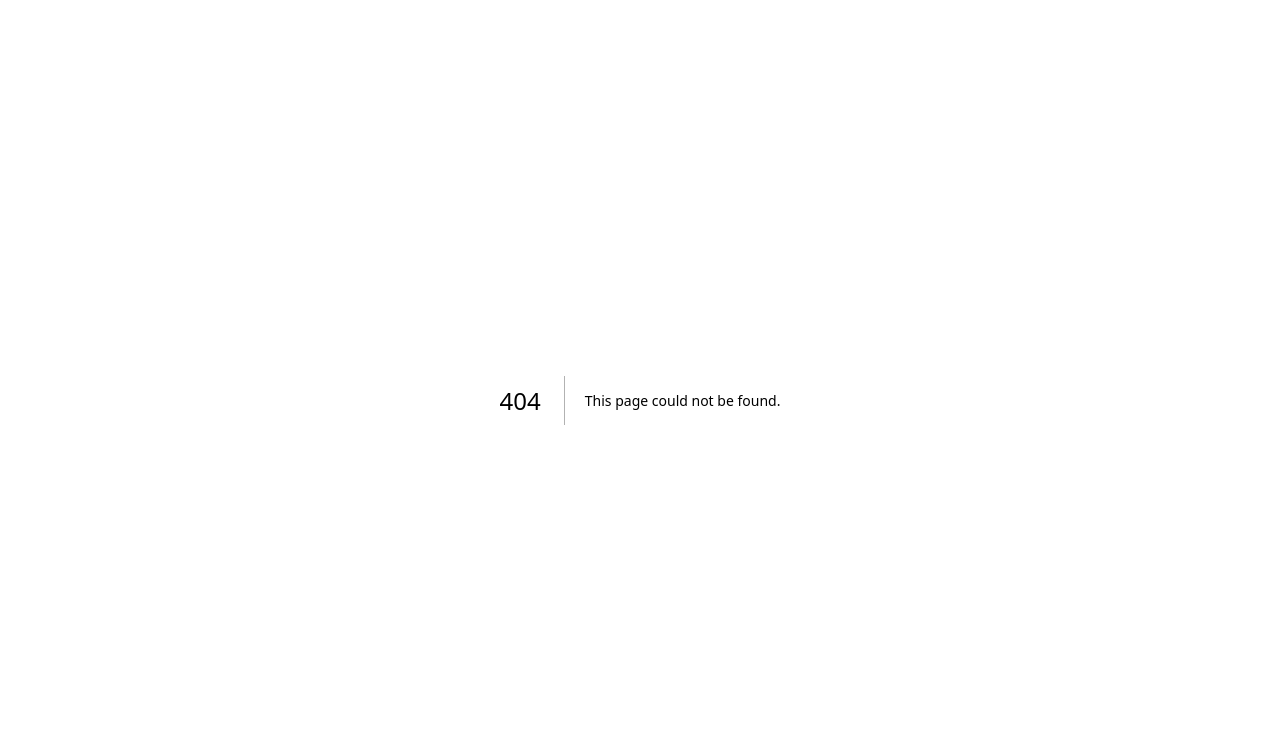
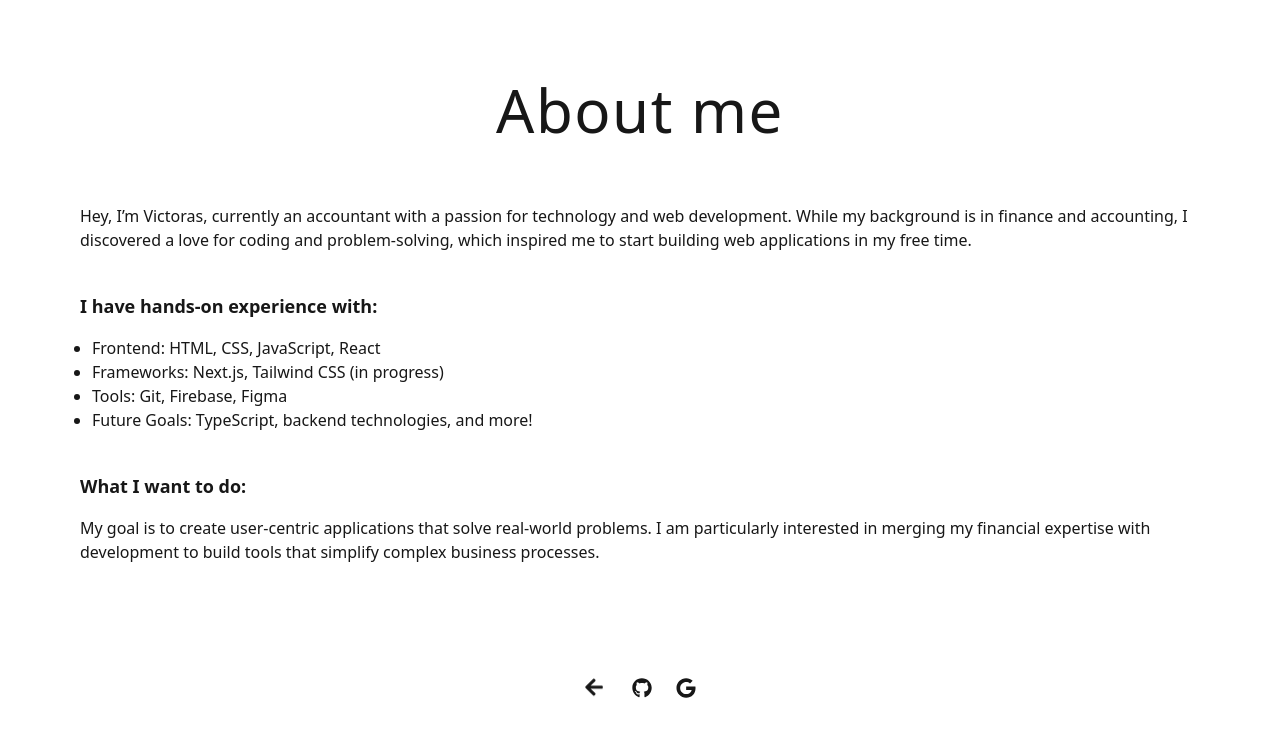
Before and after one commit to victoras24/portfolionextjs, a Next.js app: page /about in a window 1280 px wide. Before the commit this address had no page. Shown: the top 736 px of the page. Built offline with nearby package versions, Linux system fonts and the light colour scheme.

Commit message:
portfolio inital commit

```diff
--- /dev/null
+++ b/app/Footer.jsx
@@ -0,0 +1,42 @@
+"use client";
+import { FaGithub, FaGoogle, FaArrowLeft } from "react-icons/fa";
+import { useRouter, usePathname } from "next/navigation";
+
+export const Footer = () => {
+  const router = useRouter();
+  const pathname = usePathname();
+
+  const handleBackToHome = () => {
+    router.push("/");
+  };
+  return (
+    <footer className="flex gap-6 flex-wrap items-center justify-center mt-8 mb-10">
+      {pathname !== "/" && (
+        <a
+          className="flex items-center gap-2 hover:underline hover:underline-offset-4 cursor-pointer animate-bounce w-6 h-6"
+          onClick={handleBackToHome}
+          target="_blank"
+          rel="noopener noreferrer"
+        >
+          <FaArrowLeft aria-hidden size={20} />
+        </a>
+      )}
+      <a
+        className="flex items-center gap-2 hover:underline hover:underline-offset-4 hover:scale-150"
+        href="https://github.com/victoras24"
+        target="_blank"
+        rel="noopener noreferrer"
+      >
+        <FaGithub aria-hidden size={20} />
+      </a>
+      <a
+        className="flex items-center gap-2 hover:underline hover:underline-offset-4 hover:scale-150"
+        href="mailto:esaakidis@gmail.com"
+        target="_blank"
+        rel="noopener noreferrer"
+      >
+        <FaGoogle aria-hidden size={20} />
+      </a>
+    </footer>
+  );
+};
--- /dev/null
+++ b/app/about/page.js
@@ -0,0 +1,31 @@
+export const About = () => {
+  return (
+    <div className="font-mono flex flex-col p-8 sm:p-20 font-sans ">
+      <h1 className="text-6xl text-center tracking-wide mb-16">About me</h1>
+      <p className="mb-10">
+        Hey, I’m Victoras, currently an accountant with a passion for technology
+        and web development. While my background is in finance and accounting, I
+        discovered a love for coding and problem-solving, which inspired me to
+        start building web applications in my free time.
+      </p>
+      <h2 className="font-bold mb-4 text-lg">
+        I have hands-on experience with:
+      </h2>
+      <ul className="list-disc ml-3 mb-10">
+        <li>Frontend: HTML, CSS, JavaScript, React</li>
+        <li>Frameworks: Next.js, Tailwind CSS (in progress)</li>
+        <li>Tools: Git, Firebase, Figma</li>
+        <li>Future Goals: TypeScript, backend technologies, and more!</li>
+      </ul>
+      <h2 className="font-bold mb-4 text-lg">What I want to do:</h2>
+      <p>
+        My goal is to create user-centric applications that solve real-world
+        problems. I am particularly interested in merging my financial expertise
+        with development to build tools that simplify complex business
+        processes.
+      </p>
+    </div>
+  );
+};
+
+export default About;
--- a/app/layout.js
+++ b/app/layout.js
@@ -1,5 +1,6 @@
 import localFont from "next/font/local";
 import "./globals.css";
+import { Footer } from "./Footer";
 
 const geistSans = localFont({
   src: "./fonts/GeistVF.woff",
@@ -13,8 +14,8 @@ const geistMono = localFont({
 });
 
 export const metadata = {
-  title: "Create Next App",
-  description: "Generated by create next app",
+  title: "Victoras Isaakidis",
+  description: "Victoras Isaakidis Portfolio",
 };
 
 export default function RootLayout({ children }) {
@@ -24,6 +25,7 @@ export default function RootLayout({ children }) {
         className={`${geistSans.variable} ${geistMono.variable} antialiased`}
       >
         {children}
+        <Footer />
       </body>
     </html>
   );
--- a/app/page.js
+++ b/app/page.js
@@ -1,101 +1,38 @@
-import Image from "next/image";
-
 export default function Home() {
   return (
-    <div className="grid grid-rows-[20px_1fr_20px] items-center justify-items-center min-h-screen p-8 pb-20 gap-16 sm:p-20 font-[family-name:var(--font-geist-sans)]">
-      <main className="flex flex-col gap-8 row-start-2 items-center sm:items-start">
-        <Image
-          className="dark:invert"
-          src="/next.svg"
-          alt="Next.js logo"
-          width={180}
-          height={38}
-          priority
-        />
-        <ol className="list-inside list-decimal text-sm text-center sm:text-left font-[family-name:var(--font-geist-mono)]">
-          <li className="mb-2">
-            Get started by editing{" "}
-            <code className="bg-black/[.05] dark:bg-white/[.06] px-1 py-0.5 rounded font-semibold">
-              app/page.js
-            </code>
-            .
-          </li>
-          <li>Save and see your changes instantly.</li>
-        </ol>
+    <div className="font-mono flex flex-col items-center justify-center p-8 font-sans">
+      <main className="flex flex-col  items-center text-center sm:text-left">
+        <h1 className="text-6xl tracking-wide mb-1">Victoras Isaakidis</h1>
+        <p className="text-sm leading-6 tracking-tight mb-16">
+          having fun building interesting web applications
+        </p>
 
-        <div className="flex gap-4 items-center flex-col sm:flex-row">
+        <div className="w-full flex flex-col items-center justify-center">
+          <p>Latest project</p>
+          <iframe
+            className="w-full h-[300px] mb-10"
+            src="https://player.vimeo.com/video/1030112165?badge=0&amp;autopause=0&amp;player_id=0&amp;app_id=58479"
+            title="CompanySearch"
+          ></iframe>
+        </div>
+
+        <div className="flex gap-4 items-center flex-col sm:flex-row mt-8">
           <a
-            className="rounded-full border border-solid border-transparent transition-colors flex items-center justify-center bg-foreground text-background gap-2 hover:bg-[#383838] dark:hover:bg-[#ccc] text-sm sm:text-base h-10 sm:h-12 px-4 sm:px-5"
-            href="https://vercel.com/new?utm_source=create-next-app&utm_medium=appdir-template-tw&utm_campaign=create-next-app"
-            target="_blank"
+            className="rounded-full border border-transparent transition-colors flex items-center justify-center bg-foreground text-background gap-2 hover:bg-[#383838] dark:hover:bg-[#ccc] text-sm sm:text-base h-10 sm:h-12 px-4 sm:px-5"
+            href="/projects"
             rel="noopener noreferrer"
           >
-            <Image
-              className="dark:invert"
-              src="/vercel.svg"
-              alt="Vercel logomark"
-              width={20}
-              height={20}
-            />
-            Deploy now
+            Projects
           </a>
           <a
-            className="rounded-full border border-solid border-black/[.08] dark:border-white/[.145] transition-colors flex items-center justify-center hover:bg-[#f2f2f2] dark:hover:bg-[#1a1a1a] hover:border-transparent text-sm sm:text-base h-10 sm:h-12 px-4 sm:px-5 sm:min-w-44"
-            href="https://nextjs.org/docs?utm_source=create-next-app&utm_medium=appdir-template-tw&utm_campaign=create-next-app"
-            target="_blank"
+            className="rounded-full border border-solid border-gray-200 dark:border-gray-700 transition-colors flex items-center justify-center hover:bg-[#f2f2f2] dark:hover:bg-[#1a1a1a] hover:border-transparent text-sm sm:text-base h-10 sm:h-12 px-4 sm:px-5"
+            href="/about"
             rel="noopener noreferrer"
           >
-            Read our docs
+            About me
           </a>
         </div>
       </main>
-      <footer className="row-start-3 flex gap-6 flex-wrap items-center justify-center">
-        <a
-          className="flex items-center gap-2 hover:underline hover:underline-offset-4"
-          href="https://nextjs.org/learn?utm_source=create-next-app&utm_medium=appdir-template-tw&utm_campaign=create-next-app"
-          target="_blank"
-          rel="noopener noreferrer"
-        >
-          <Image
-            aria-hidden
-            src="/file.svg"
-            alt="File icon"
-            width={16}
-            height={16}
-          />
-          Learn
-        </a>
-        <a
-          className="flex items-center gap-2 hover:underline hover:underline-offset-4"
-          href="https://vercel.com/templates?framework=next.js&utm_source=create-next-app&utm_medium=appdir-template-tw&utm_campaign=create-next-app"
-          target="_blank"
-          rel="noopener noreferrer"
-        >
-          <Image
-            aria-hidden
-            src="/window.svg"
-            alt="Window icon"
-            width={16}
-            height={16}
-          />
-          Examples
-        </a>
-        <a
-          className="flex items-center gap-2 hover:underline hover:underline-offset-4"
-          href="https://nextjs.org?utm_source=create-next-app&utm_medium=appdir-template-tw&utm_campaign=create-next-app"
-          target="_blank"
-          rel="noopener noreferrer"
-        >
-          <Image
-            aria-hidden
-            src="/globe.svg"
-            alt="Globe icon"
-            width={16}
-            height={16}
-          />
-          Go to nextjs.org →
-        </a>
-      </footer>
     </div>
   );
 }
--- /dev/null
+++ b/app/projects/page.js
@@ -0,0 +1,36 @@
+export default function Projects() {
+  return (
+    <div className="font-mono flex flex-col items-center justify-center p-8 gap-16 sm:p-20 font-sans ">
+      <h1 className="text-6xl tracking-wide">Projects</h1>
+      <div className="grid grid-cols-1 sm:grid-cols-3 gap-6 w-full">
+        <div className="flex flex-col items-center">
+          <a className="mb-5">Company Search</a>
+          <iframe
+            className="w-full h-[200px] border-none"
+            src="https://player.vimeo.com/video/1030112165?badge=0&amp;autopause=0&amp;player_id=0&amp;app_id=58479"
+            title="Company Search"
+          ></iframe>
+          <script src="https://player.vimeo.com/api/player.js"></script>
+        </div>
+        <div className="flex flex-col items-center">
+          <a className="mb-5">Eleni Sweets</a>
+          <iframe
+            src="https://player.vimeo.com/video/1030264675?badge=0&amp;autopause=0&amp;player_id=0&amp;app_id=58479"
+            className="w-full h-[200px] border-none"
+            title="Eleni Sweets"
+          ></iframe>
+          <script src="https://player.vimeo.com/api/player.js"></script>
+        </div>
+        <div className="flex flex-col items-center">
+          <a className="mb-5">Van Life</a>
+          <iframe
+            src="https://player.vimeo.com/video/1030266209?badge=0&amp;autopause=0&amp;player_id=0&amp;app_id=58479"
+            title="Van Life"
+            className="w-full h-[200px] border-none"
+          ></iframe>
+          <script src="https://player.vimeo.com/api/player.js"></script>
+        </div>
+      </div>
+    </div>
+  );
+}
```
Also changed, not shown: package.json (+5 -4 lines), 1 other file (tests, documents, lock files or other folders).
